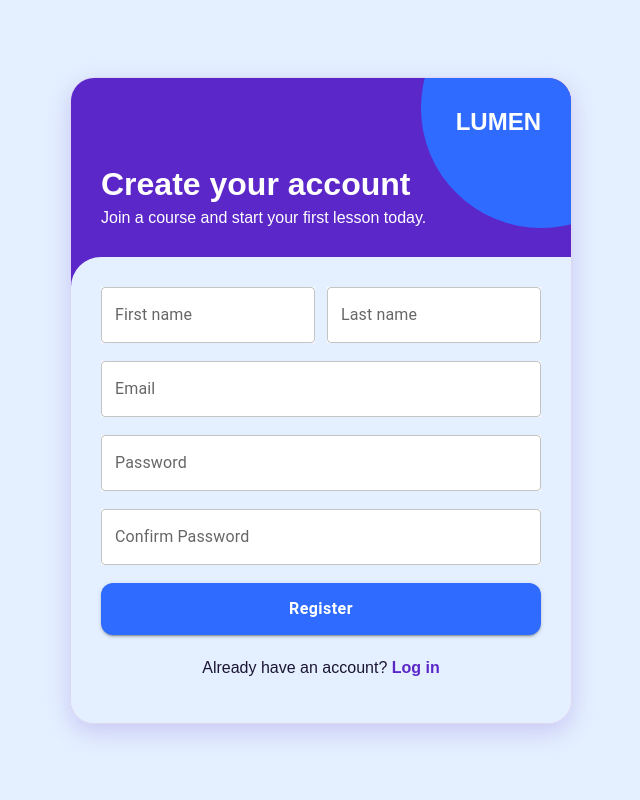
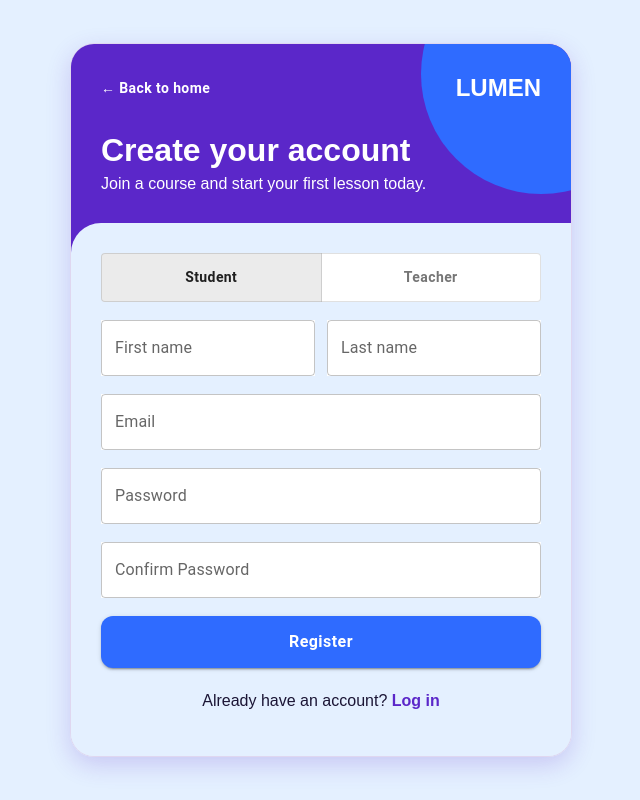
Before and after one commit to Shamxc/WebProg_Learning-Management-System, a React (Vite) app in the folder client/: page /register in a window 1280 px wide. Shown: the whole page, without its empty margins (319-959 px from the left). Built offline with nearby package versions, Linux system fonts and the light colour scheme.

Commit message:
few fixes in Login and Register + sidebar

```diff
--- a/client/src/pages/LoginPage.jsx
+++ b/client/src/pages/LoginPage.jsx
@@ -1,4 +1,4 @@
-import { Alert, Button, TextField } from '@mui/material';
+import { Alert, Button, TextField, ToggleButton, ToggleButtonGroup } from '@mui/material';
 import { useState } from 'react';
 import axios from 'axios';
 import { useNavigate } from 'react-router-dom';
@@ -9,6 +9,7 @@ function LoginPage() {
     const [password, setPassword] = useState('');
     const [message, setMessage] = useState("");
     const [isError, setIsError] = useState(false);
+    const [role, setRole] = useState('STUDENT');
 
     const navigate = useNavigate();
 
@@ -22,10 +23,17 @@ function LoginPage() {
         return;
     }
 
+    if (!email.includes("@") || !email.includes(".") || email.length > 30) {
+        setIsError(true);
+        setMessage("Please enter a valid email");
+        return;
+    }
+
     axios
         .post("http://localhost:5000/login", {
             email: email,
-            password: password
+            password: password,
+            role: role
         })
 
         .then((response) => {
@@ -52,7 +60,10 @@ function LoginPage() {
                     <div style={{ position: 'absolute', zIndex: 0, pointerEvents: 'none', top: -90, right: -90, width: 240, height: 240, borderRadius: '50%', backgroundColor: '#2F6BFF' }}></div>
 
                     <div style={{ position: 'relative', zIndex: 1 }}>
-                        <h2 style={{ margin: 0, textAlign: 'right' }}>LUMEN</h2>
+                        <div style={{ display: 'flex', justifyContent: 'space-between', alignItems: 'center' }}>
+                            <Button onClick={() => navigate("/")} sx={{ color: '#fff', textTransform: 'none', fontWeight: 600, padding: 0, minWidth: 0 }}>← Back to home</Button>
+                            <h2 style={{ margin: 0 }}>LUMEN</h2>
+                        </div>
                         <h1 style={{ margin: '30px 0 6px' }}>Welcome back</h1>
                         <p style={{ margin: 0 }}>Log in to pick up your lessons where you left off.</p>
                     </div>
@@ -60,7 +71,11 @@ function LoginPage() {
                 </div>
 
                 <div style={{ position: 'relative', marginTop: -30, padding: 30, backgroundColor: '#E4F0FF', borderRadius: '30px 0 0 0' }}>
-
+                    <ToggleButtonGroup value={role} exclusive fullWidth onChange={(e, newRole) => { if (newRole) setRole(newRole); }} sx={{ backgroundColor: '#fff' }}>
+                        <ToggleButton value="STUDENT" sx={{ textTransform: 'none', fontWeight: 600 }}>Student</ToggleButton>
+                        <ToggleButton value="TEACHER" sx={{ textTransform: 'none', fontWeight: 600 }}>Teacher</ToggleButton>
+                    </ToggleButtonGroup>
+                    <br/> <br/>
                     <TextField label="Email" value={email} onChange={(e) => setEmail(e.target.value)} variant="outlined" fullWidth sx={{ backgroundColor: '#fff' }} />
                     <br/> <br/>
 
@@ -75,7 +90,7 @@ function LoginPage() {
                     <Button onClick={login} variant="contained" fullWidth sx={btn}>Log in</Button>
 
                     <p style={{ textAlign: 'center', marginTop: 24 }}>
-                        New to LUMEN? <a style={{ color: '#5B27C9', cursor: 'pointer', fontWeight: 600 }}>Create an account</a>
+                        New to LUMEN? <a onClick={() => navigate("/register")} style={{ color: '#5B27C9', cursor: 'pointer', fontWeight: 600 }}>Create an account</a>
                     </p>
 
                 </div>
--- a/client/src/pages/Register.jsx
+++ b/client/src/pages/Register.jsx
@@ -1,9 +1,12 @@
-import { Alert, Button, TextField } from '@mui/material';
+import { Alert, Button, TextField, ToggleButton, ToggleButtonGroup } from '@mui/material';
 import { useState } from 'react';
 import axios from 'axios';
+import { useNavigate } from 'react-router-dom';
 
 function Register() {
 
+
+    const navigate = useNavigate();
     const btn = { backgroundColor: '#2F6BFF', padding: '12px', borderRadius: '12px', textTransform: 'none', fontWeight: 600, fontSize: 16, '&:hover': { backgroundColor: '#2559D6' } }
 
     const [firstName, setFirstName] = useState('');
@@ -41,9 +44,9 @@ function Register() {
         return;
     }
 
-    if (password.length < 8 || password.length > 16) {
+    if (password.length < 8 || password.length > 30) {
         setIsError(true);
-        setMessage("Password must be 8 to 16 characters");
+        setMessage("Password must be 8 to 30 characters");
         return;
     }
 
@@ -100,7 +103,10 @@ function Register() {
                     <div style={{ position: 'absolute', zIndex: 0, pointerEvents: 'none', top: -90, right: -90, width: 240, height: 240, borderRadius: '50%', backgroundColor: '#2F6BFF' }}></div>
 
                     <div style={{ position: 'relative', zIndex: 1 }}>
-                        <h2 style={{ margin: 0, textAlign: 'right' }}>LUMEN</h2>
+                        <div style={{ display: 'flex', justifyContent: 'space-between', alignItems: 'center' }}>
+                            <Button onClick={() => navigate("/")} sx={{ color: '#fff', textTransform: 'none', fontWeight: 600, padding: 0, minWidth: 0 }}>← Back to home</Button>
+                            <h2 style={{ margin: 0 }}>LUMEN</h2>
+                        </div>
                         <h1 style={{ margin: '30px 0 6px' }}>Create your account</h1>
                         <p style={{ margin: 0 }}>Join a course and start your first lesson today.</p>
                     </div>
@@ -108,8 +114,13 @@ function Register() {
                 </div>
 
                 <div style={{ position: 'relative', marginTop: -30, padding: 30, backgroundColor: '#E4F0FF', borderRadius: '30px 0 0 0' }}>
+                    <ToggleButtonGroup value={role} exclusive fullWidth onChange={(e, newRole) => { if (newRole) setRole(newRole); }} sx={{ backgroundColor: '#fff' }}>
+                        <ToggleButton value="STUDENT" sx={{ textTransform: 'none', fontWeight: 600 }}>Student</ToggleButton>
+                        <ToggleButton value="TEACHER" sx={{ textTransform: 'none', fontWeight: 600 }}>Teacher</ToggleButton>
+                    </ToggleButtonGroup>
+                    <br/> <br/>
+                    <div style={{ display: 'flex', gap: 12 }}>
 
-                    <div style={{ display: 'flex', gap: 12 }}>
                         <TextField label="First name" value={firstName} onChange={(e) => setFirstName(e.target.value)} variant="outlined" fullWidth sx={{ backgroundColor: '#fff' }} />
                         <TextField label="Last name" value={lastName} onChange={(e) => setLastName(e.target.value)}variant="outlined" fullWidth sx={{ backgroundColor: '#fff' }} />
                     </div>
@@ -129,7 +140,7 @@ function Register() {
                     <Button onClick={registerStudent} variant="contained" fullWidth sx={btn}>Register</Button>
 
                     <p style={{ textAlign:'center', marginTop: 24 }}>
-                        Already have an account? <a style={{ color: '#5B27C9', cursor: 'pointer', fontWeight: 600 }}>Log in</a>
+                        Already have an account? <a onClick={() => navigate("/login")} style={{ color: '#5B27C9', cursor: 'pointer', fontWeight: 600 }}>Log in</a>
                     </p>
 
                 </div>
--- a/client/src/pages/Sidebar.jsx
+++ b/client/src/pages/Sidebar.jsx
@@ -61,9 +61,9 @@ function Sidebar({ active }) {
                 <Link to="/assessments" style={link('Assessments')}>Assessments</Link>
                 {role === 'TEACHER' && <Link to="/gradebook" style={link('Gradebook')}>Gradebook</Link>}
 
-                <Link to="/login" style={link('Logout')}>Logout</Link>
+                <Link to="/login" style={{ ...link('Logout'), marginTop: 'auto', marginBottom: 0, position: 'relative', zIndex: 1 }}>Logout</Link>
 
-                <div style={{ marginTop: 'auto', marginLeft: -90, marginBottom: -110, width: 240, height: 240, borderRadius: '50%', backgroundColor: '#2F6BFF', flexShrink: 0 }}></div>
+                <div style={{ position: 'absolute', left: -90, bottom: -110, width: 240, height: 240, borderRadius: '50%', backgroundColor: '#2F6BFF' }}></div>
 
             </div>
 
```
Also changed, not shown: 1 other file (tests, documents, lock files or other folders).
